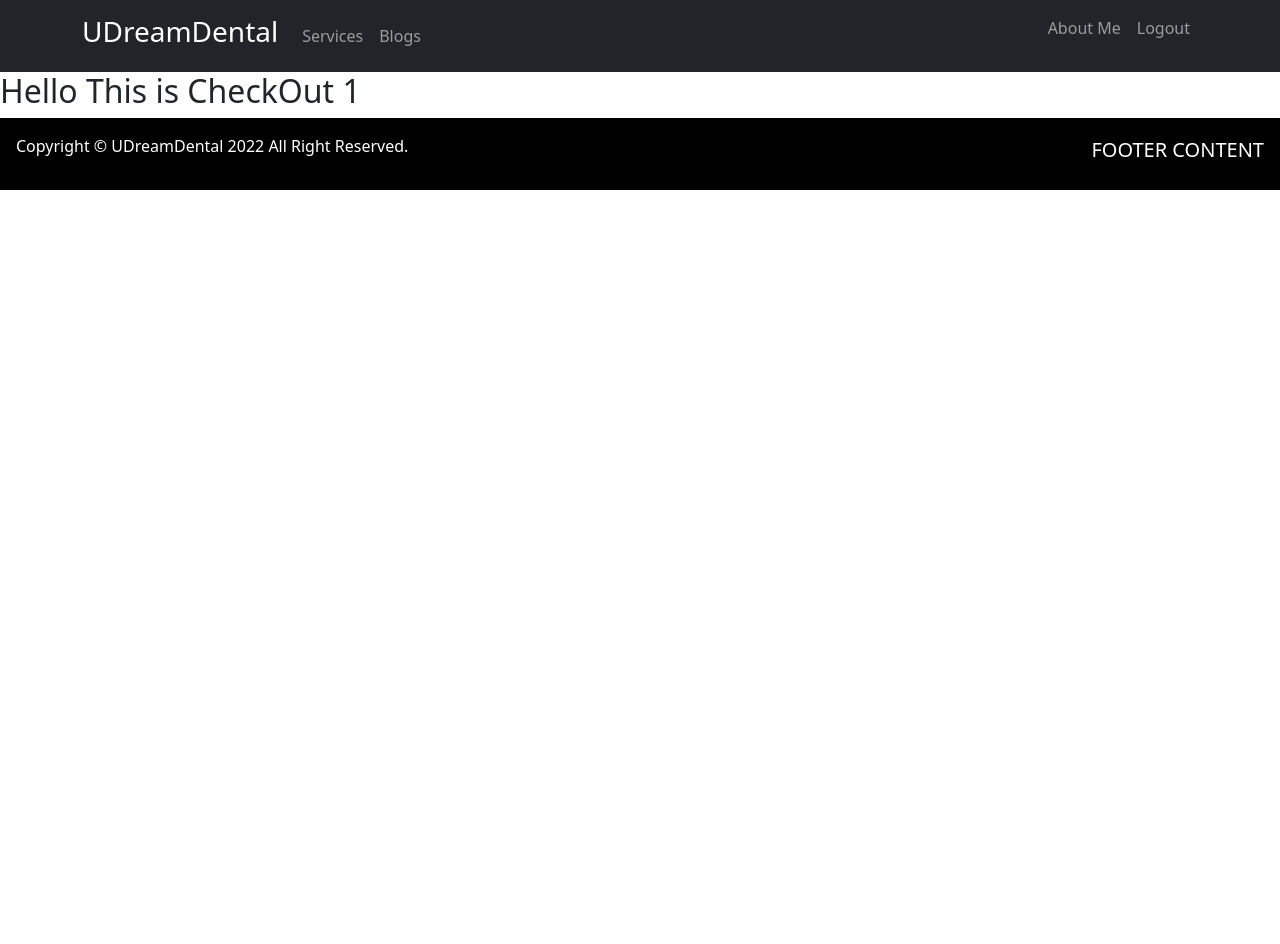
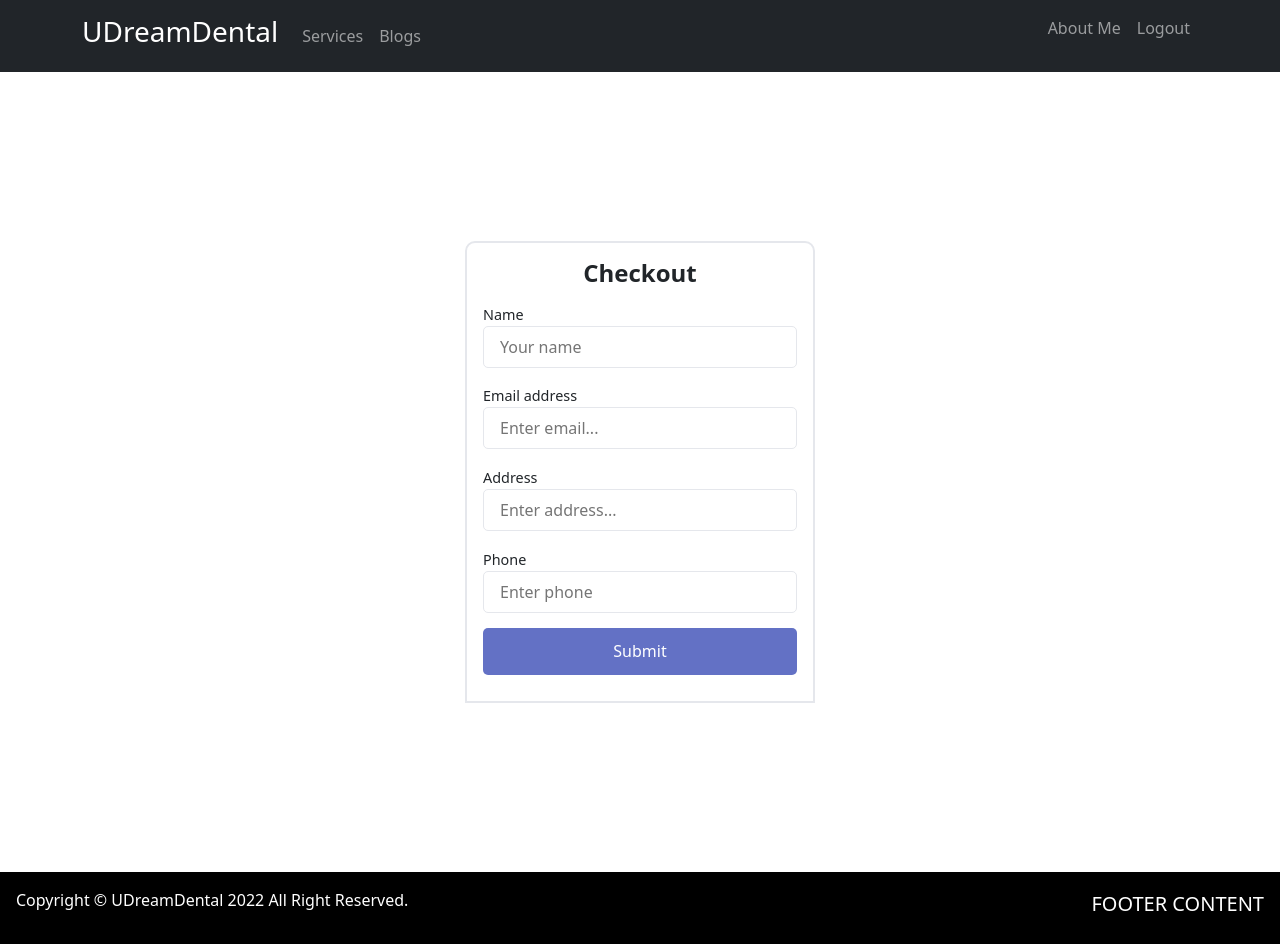
Before and after one commit to Rasel105/UDream_Dental, a React (Create React App) app: page /checkout/1 in a window 1280 px wide. Before the commit the page ends 800 px from the top, so only its background shows below. Built offline with nearby package versions, Linux system fonts and the light colour scheme; no server answers; sample sign-in values are in the browser's storage.

Commit message:
checkout form added

```diff
--- a/src/pages/About/About.js
+++ b/src/pages/About/About.js
@@ -1,9 +1,19 @@
 import React from 'react';
-
+import { Button, Card } from 'react-bootstrap';
+import personalPhoto from '../../images/Personal/Rasel.jpg'
 const About = () => {
      return (
-          <div>
-               <h2>About Me</h2>
+          <div className='d-flex justify-content-center align-items-center my-5'>
+               <Card style={{ width: '25rem' }}>
+                    <img src={personalPhoto} alt="" />
+                    <Card.Body>
+                         <Card.Title>Md. Azaddul Islam Rasel</Card.Title>
+                         <Card.Text>
+                              Some quick example text to build on the card title and make up the bulk of
+                              the card's content.
+                         </Card.Text>
+                    </Card.Body>
+               </Card>
           </div>
      );
 };
--- a/src/pages/Checkout/Checkout.js
+++ b/src/pages/Checkout/Checkout.js
@@ -1,12 +1,39 @@
 import React from 'react';
-import { useParams } from 'react-router-dom';
+import { Link, useParams } from 'react-router-dom';
+import { ToastContainer } from 'react-toastify';
 
 const Checkout = () => {
      const { serviceId } = useParams();
 
      return (
           <div>
-               <h2>Hello This is CheckOut {serviceId}</h2>
+               <div className="content-body">
+                    <div className="form-wrapper">
+                         <form className="bg-white">
+                              <h1 className="text-title">Checkout</h1>
+                              <div className="field-group">
+                                   <label className="label" htmlFor="name">Name</label>
+                                   <input className="input" type="text" id="name" name="name" required placeholder="Your name" />
+                              </div>
+                              <div className="field-group">
+                                   <label className="label" htmlFor="email">Email address</label>
+                                   <input className="input" type="email" id="email" name="email" required placeholder="Enter email..." />
+                              </div>
+                              <div className="field-group">
+                                   <label className="label" htmlFor="address">Address</label>
+                                   <input className="input" type="text" id="address" name="address" required placeholder="Enter address..." />
+                              </div>
+                              <div className="field-group">
+                                   <label className="label" htmlFor="phone">Phone</label>
+                                   <input className="input" type="number" id="phone" name="phone" required placeholder="Enter phone" />
+                              </div>
+                              <div className="field-group">
+                                   <input className="btn-submit" type="submit" value="Submit" />
+                              </div>
+                         </form>
+                         <ToastContainer />
+                    </div>
+               </div>
           </div>
      );
 };
--- a/src/pages/Home/Home/Home.js
+++ b/src/pages/Home/Home/Home.js
@@ -7,7 +7,6 @@ import Services from '../Services/Services';
 const Home = () => {
      return (
           <div>
-               <SocialLogin />
                <Banner />
                <Services />
           </div>
--- a/src/pages/Home/Services/Services.js
+++ b/src/pages/Home/Services/Services.js
@@ -10,7 +10,7 @@ const Services = () => {
                .then(res => setServices(res))
      }, [])
      return (
-          <div id='services' className='container'>
+          <div id='services' className='container mb-4'>
                <div className='row'>
                     <h2 className='text-center text-primary my-4'>Services</h2>
                     <div className='services-container'>
```
Also changed, not shown: src/images/Personal/Rasel.jpg (added).
